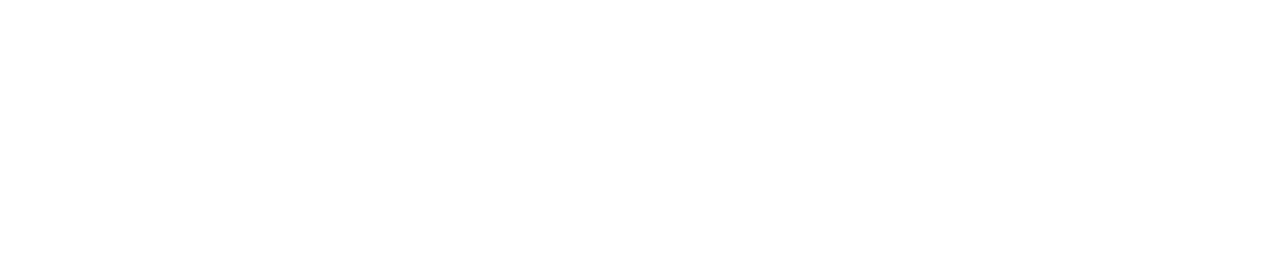
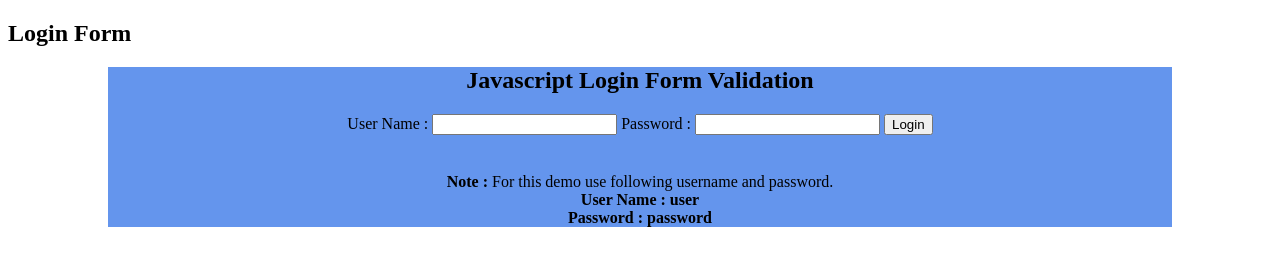
Before and after one commit to Mchilders14/html-css-javascript, a plain HTML site: page example-objects-arrays-data-structures/objects.html in a window 1280 px wide. Drawn offline with Linux system fonts and the light colour scheme.

Commit message:
adding objects.js

```diff
--- a/example-objects-arrays-data-structures/js/objects.js
+++ b/example-objects-arrays-data-structures/js/objects.js
@@ -1 +1,36 @@
 // Example programming with Objects, Arrays and Data Structures.
+
+function helloworld() {
+    var hello = "hello there this is a string";
+    console.log(hello);
+}
+
+var attempt = 3; // Variable to count number of attempts.
+
+// Below function Executes on click of login button.
+function validate() {
+
+    //Gathering info from the document
+    var username = document.getElementById("username").value;
+    var password = document.getElementById("password").value;
+
+    //Successful Login
+    if (username == "Formget" && password == "formget#123") {
+        alert("Login successfully");
+        window.location = "success.html"; // Redirecting to other page.
+        return false;
+    }
+
+    //Unsuccessful Login
+    else {
+        attempt--;// Decrementing by one.
+        alert("You have left " + attempt + " attempt;");
+        // Disabling fields after 3 attempts.
+        if (attempt == 0) {
+            document.getElementById("username").disabled = true;
+            document.getElementById("password").disabled = true;
+            document.getElementById("submit").disabled = true;
+            return false;
+        }
+    }
+}
--- a/example-objects-arrays-data-structures/objects.html
+++ b/example-objects-arrays-data-structures/objects.html
@@ -1,10 +1,38 @@
 <!DOCTYPE html>
 <html lang="en">
+
 <head>
     <title>Document</title>
     <script src="js/objects.js"></script>
 </head>
+
 <body>
+    <h2>Login Form</h2>
 
+    <form method="post">
+
+        <div style="background: cornflowerblue; text-align: center; margin-left: 100px; margin-right: 100px;">
+
+            <div>
+
+                <h2>Javascript Login Form Validation</h2>
+
+                <form id="form_id" method="post" name="myform">
+                    <label>User Name :</label>
+                    <input type="text" name="username" id="username" />
+                    <label>Password :</label>
+                    <input type="password" name="password" id="password" />
+                    <input type="button" value="Login" id="submit" onclick="validate()" />
+                </form>
+
+                <div style="padding-top: 20px;"><br>
+                    <b>Note : </b>For this demo use following username and password. <br />
+                      <b class="valid">User Name : user<br />Password : password</b>
+                </div>
+            </div>
+        </div>
+
+    </form>
 </body>
+
 </html>
```
